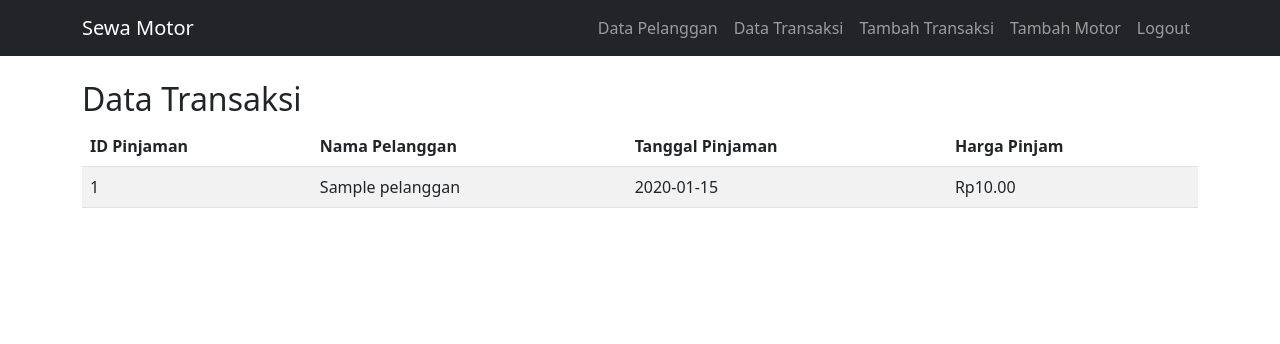
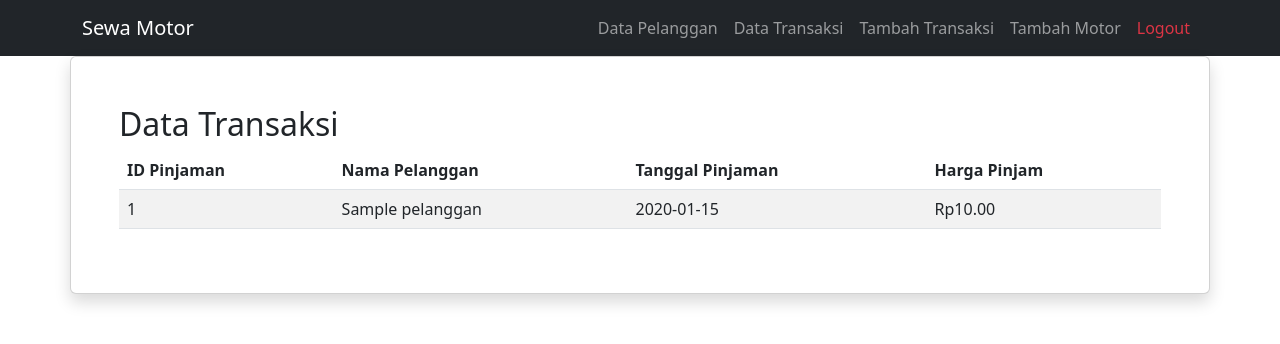
Before and after one commit to Helmy0-0/sewa-motor, a PHP site: page /lihat_transaksi.php in a window 1280 px wide. Shown: the top 344 px of the page. Run offline with PHP 8.4, Linux system fonts and the light colour scheme; tables that the repository leaves empty hold one stand-in row (values such as "Sample post"); data that the repository does not hold is empty.

Commit message:
styling tipis

```diff
--- a/src/lihat_transaksi.php
+++ b/src/lihat_transaksi.php
@@ -1,5 +1,6 @@
 <?php
 include 'connect.php';
+include 'nav.php';
 
 
 $query = "
@@ -21,10 +22,8 @@ $result = $conn->query($query);
    <link href="https://cdn.jsdelivr.net/npm/bootstrap-icons@1.10.5/font/bootstrap-icons.css" rel="stylesheet">
 </head>
 <body>
-   <?php include 'nav.php' ?>
-   <div class="container mt-4">
+   <div class="container mt-4; card shadow p-4; card-body; p-5">
        <h2>Data Transaksi</h2>
-
        <table class="table table-striped">
            <thead>
                <tr>
--- a/src/nav.php
+++ b/src/nav.php
@@ -22,8 +22,8 @@
                 <li class="nav-item">
                     <a class="nav-link" href="tambah_motor.php">Tambah Motor</a>
                 </li>
-                <li class="nav-item">
-                    <a class="nav-link" href="logout.php">Logout</a>
+                <li class="nav-item-danger">
+                    <a class="nav-link text-danger" href="logout.php">Logout</a>
                 </li>
             </ul>
         </div>
--- a/src/transaksi.php
+++ b/src/transaksi.php
@@ -17,7 +17,7 @@ $pelangganr = $conn->query("SELECT id_pelanggan, nama FROM pelanggan");
    <link href="https://cdn.jsdelivr.net/npm/bootstrap-icons@1.10.5/font/bootstrap-icons.css" rel="stylesheet">
 </head>
 <body>
-<div class="container mt-4">
+<div class="container mt-4; card shadow p-4; card-body; p-5">
    <h2>Buat Pinjaman</h2>
    <?php if (isset($_GET['message'])): ?>
        <div class="alert alert-info"><?= htmlspecialchars($_GET['message']) ?></div>
```
Also changed, not shown: src/login.php (+5 -2 lines).
